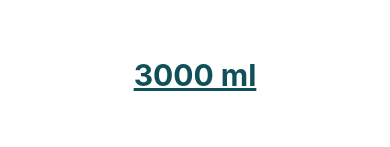
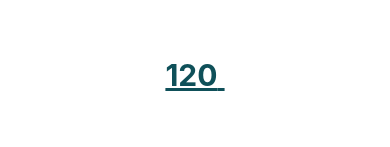
Before and after one commit to richardm213/hydration-helper, a React Native app: screen /Home in a window 390 px wide. Shown: the part 577-724 px from the top of the page. Built offline with nearby package versions, Linux system fonts and the light colour scheme.

Commit message:
Update RecommendationTab to dynamically display recommendation amount based on fetched measurement type

```diff
--- a/components/RecommendationTab.js
+++ b/components/RecommendationTab.js
@@ -1,5 +1,8 @@
 import {StyleSheet, Text, View} from 'react-native';
 import {Icon} from 'react-native-elements';
+import AsyncStorage from '@react-native-async-storage/async-storage';
+import {useFocusEffect} from '@react-navigation/native';
+import {useState} from 'react';
 
 const white = '#fff';
 const turquoise = '#0F5059';
@@ -40,6 +43,14 @@ const styles = StyleSheet.create({
 });
 
 export default function RecommendationTab() {
+  const [measurementType, setMeasurementType] = useState('');
+  const [recommendation, setRecommendation] = useState(30);
+  useFocusEffect(() => {
+    const fetchMeasurementType = async () =>
+      setMeasurementType(await AsyncStorage.getItem('@measurement_type'));
+    setRecommendation(measurementType === 'ml' ? 3000 : 120);
+    fetchMeasurementType();
+  });
   return (
     <View style={styles.container}>
       <View style={styles.iconView}>
@@ -51,7 +62,9 @@ export default function RecommendationTab() {
         </Text>
       </View>
       <View style={styles.suggestionIntakeView}>
-        <Text style={styles.suggestionIntakeText}>3000 ml</Text>
+        <Text style={styles.suggestionIntakeText}>
+          {recommendation} {measurementType}
+        </Text>
       </View>
     </View>
   );
```
